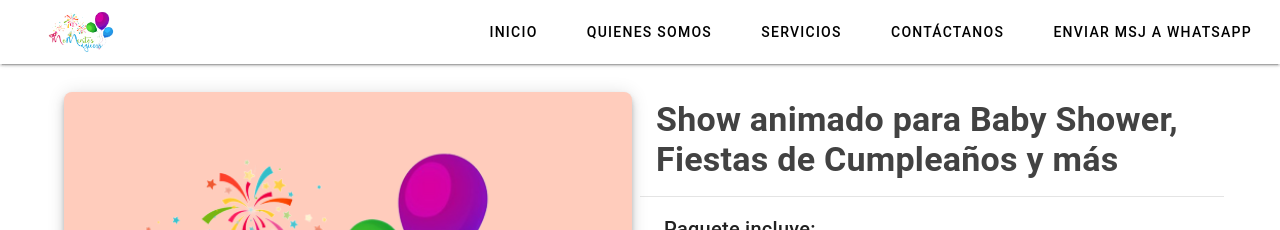
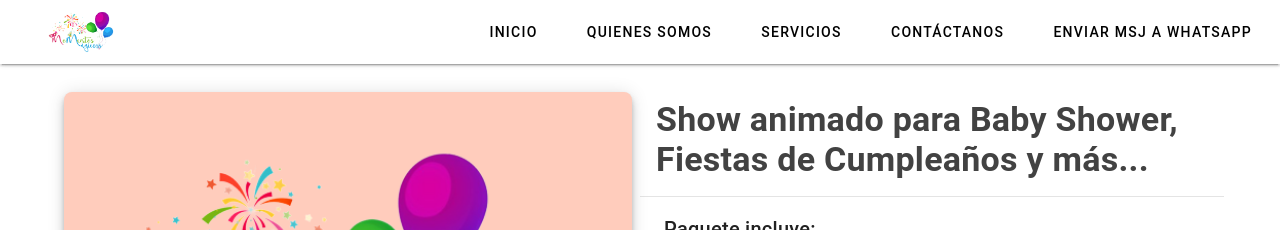
Before and after one commit to danielmen-mx/fireworks, a Vue app: page / in a window 1280 px wide. Shown: the top 230 px of the page. Built offline with nearby package versions, Linux system fonts and the light colour scheme.

Commit message:
#comment test git push

```diff
--- a/src/components/Home/MainInfo.vue
+++ b/src/components/Home/MainInfo.vue
@@ -1,6 +1,6 @@
 <template>
   <v-card-text>
-    <p class="text-h4 text--primary font-weight-bold text-grey-darken-3">Show animado para Baby Shower, Fiestas de Cumpleaños y más</p>
+    <p class="text-h4 text--primary font-weight-bold text-grey-darken-3">Show animado para Baby Shower, Fiestas de Cumpleaños y más...</p>
   </v-card-text>
   <v-divider></v-divider>
   <v-card-text class="py-4 px-6">
```
